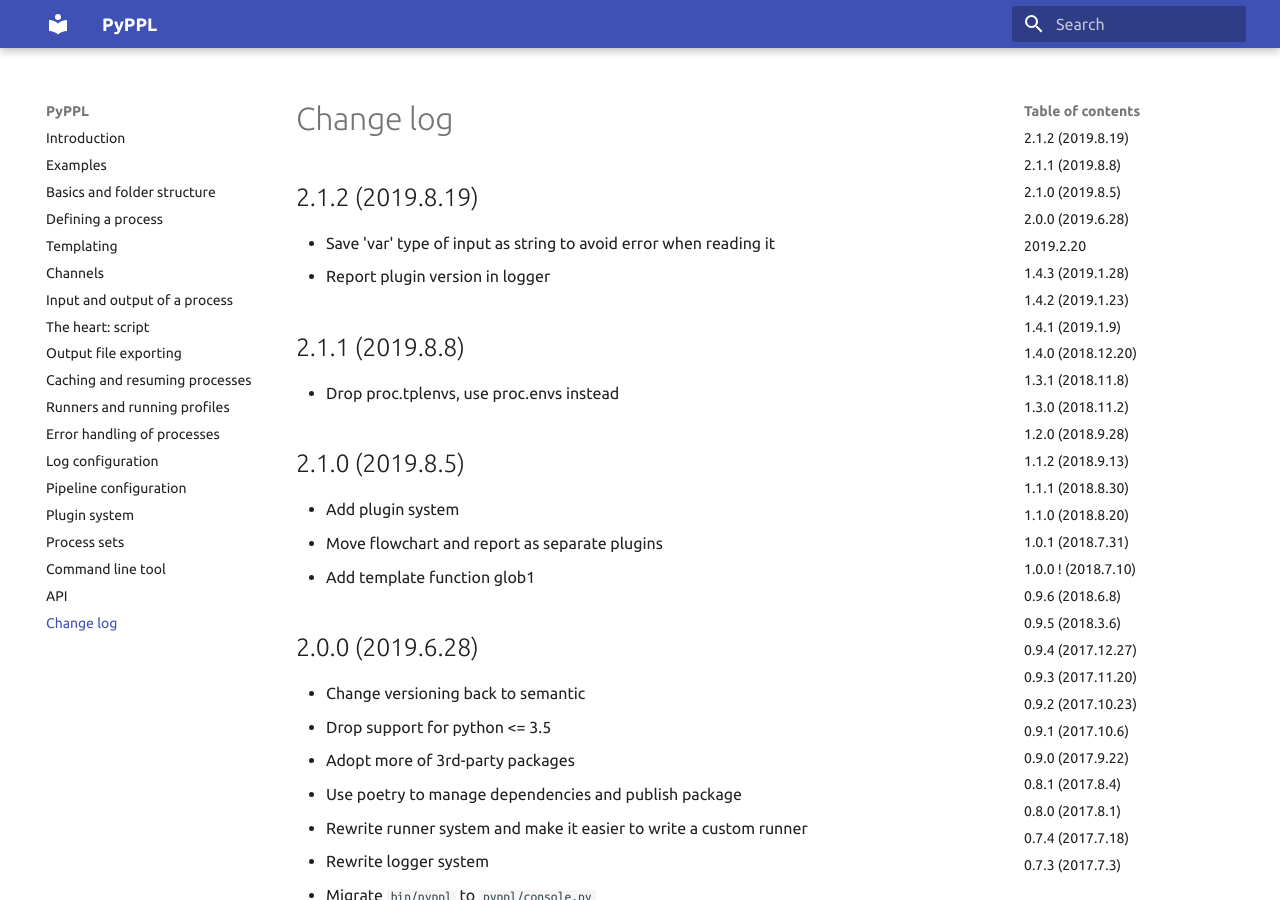
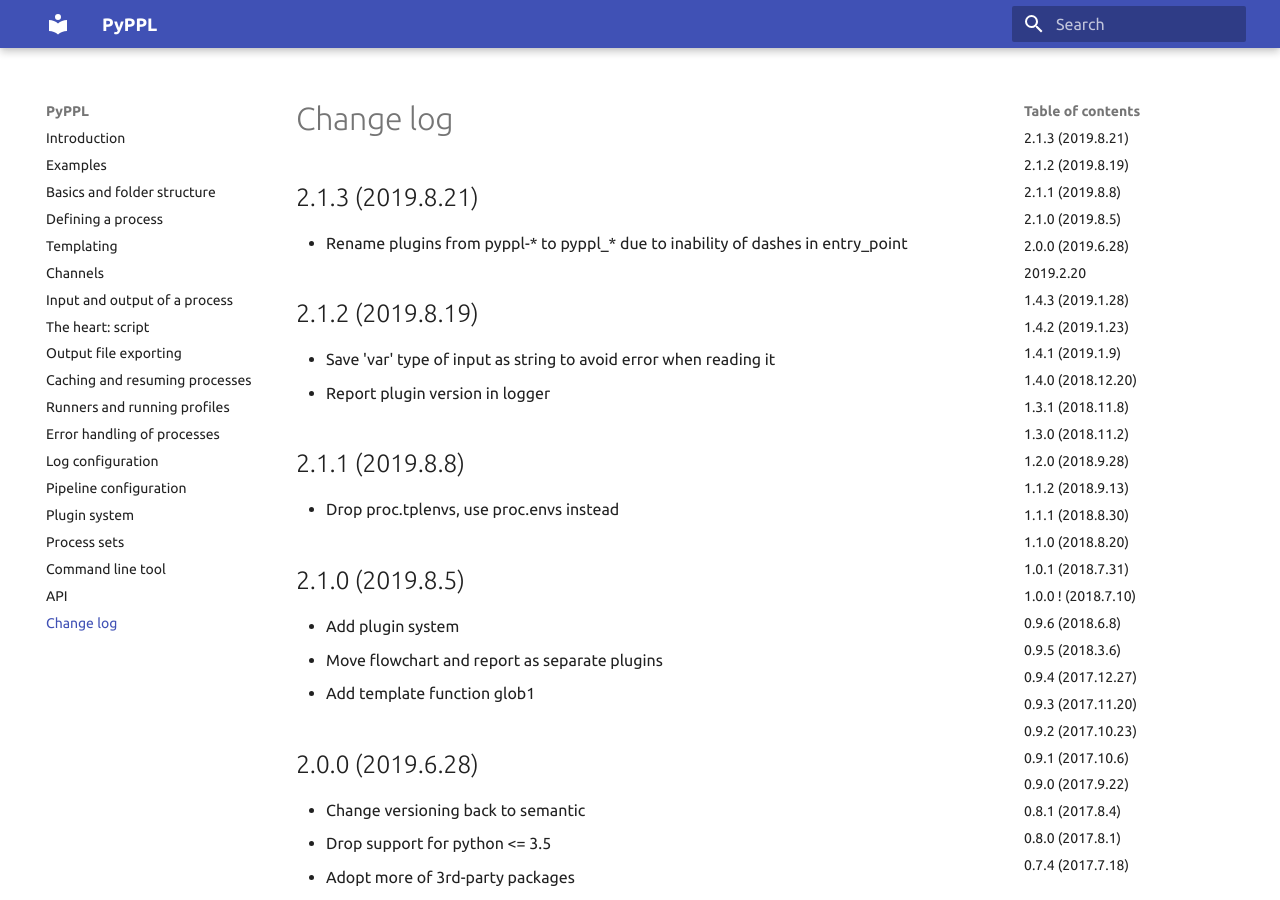
Before and after one commit to pwwang/pipen, an MkDocs documentation site: the page built from docs/CHANGELOG.md, in a window 1280 px wide and 900 px high. Built offline with MkDocs 1.6.1 and Material for MkDocs 9.7.7, drawn with Linux system fonts in a browser that asks for light colours.

Commit message:
Update CHANGELOG

```diff
--- a/docs/CHANGELOG.md
+++ b/docs/CHANGELOG.md
@@ -1,3 +1,6 @@
+# 2.1.3 (2019.8.21)
+- Rename plugins from pyppl-* to pyppl_* due to inability of dashes in entry_point
+
 # 2.1.2 (2019.8.19)
 - Save 'var' type of input as string to avoid error when reading it
 - Report plugin version in logger
```
